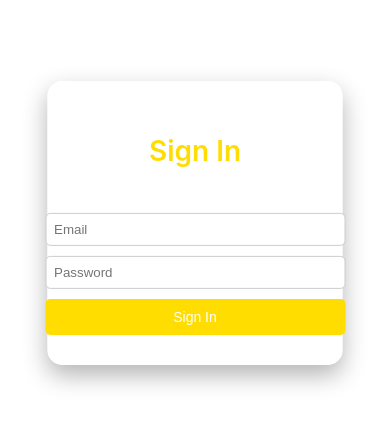
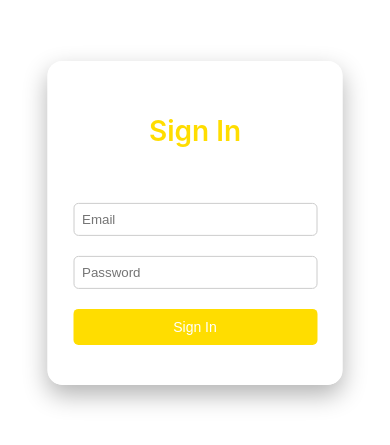
Before and after one commit to Devarshi8103/tqb_fe, a React (Create React App) app: page /signIn in a window 390 px wide. Shown: the part 199-644 px from the top of the page. Built offline with nearby package versions, Linux system fonts and the light colour scheme.

Commit message:
changes in css of sign in

```diff
--- a/src/component/SignInPage.css
+++ b/src/component/SignInPage.css
@@ -79,3 +79,17 @@ transform: translate(-50%, -50%);
   outline: none;
   box-shadow: 0 0 10px rgba(255, 202, 40, 0.6);
 }
+
+@media (max-width: 500px) {
+
+  .sign-in-form input{
+    margin: 10px 28px;
+
+
+  }
+  .sign-in-form button{
+    margin: 10px 28px;
+  }
+
+
+}
```
